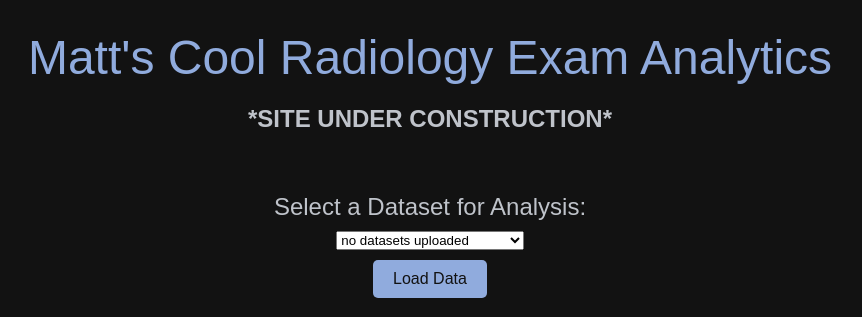
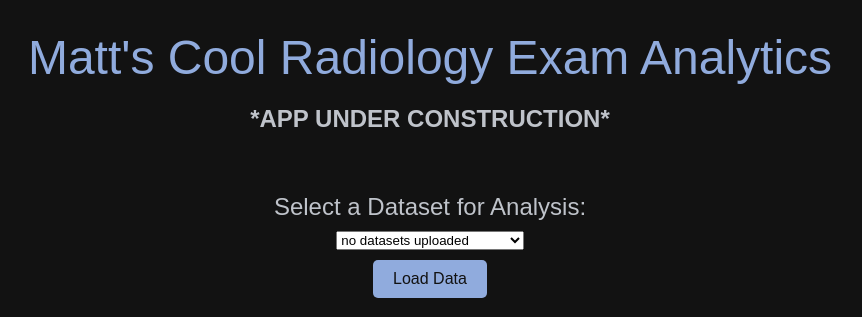
Before and after one commit to neato0079/exam-analytics, a Django app: page / in a window 1280 px wide. Shown: the part 127-444 px from the top of the page, without its empty margins (210-1072 px from the left). Run offline with Django 5.2, Linux system fonts and the light colour scheme.

```diff
--- a/exam_graph/templates/index.html
+++ b/exam_graph/templates/index.html
@@ -14,7 +14,7 @@
         <div class="content">
             <div class="logo">
                 <a href="#">Matt's Cool Radiology Exam Analytics</a>
-                <h2>*SITE UNDER CONSTRUCTION*</h2>
+                <h2>*APP UNDER CONSTRUCTION*</h2>
             </div>
 
 
```
Also changed, not shown: README.md.
